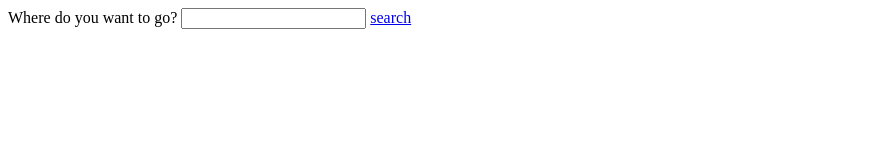
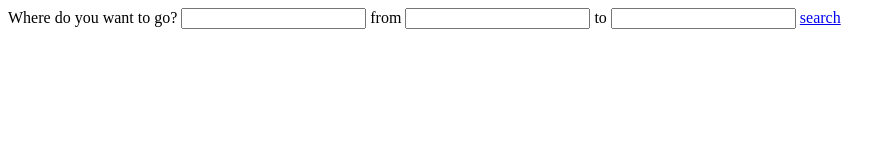
Before and after one commit to ngkaboon/ess-hack, a plain HTML site: page index.html in a window 1280 px wide. Shown: the whole page, without its empty margins (0-896 px from the left). Drawn offline with nearby package versions, Linux system fonts and the light colour scheme.

Commit message:
Added basic datepicker functionality
Signed-off-by: Poi Hierro <tpjhierro@gmail.com>

```diff
--- a/index.html
+++ b/index.html
@@ -23,7 +23,7 @@ function ajaxCall(req,resp) {
 
 function search() {
     var newUrl = "http://www.expedia.com.sg/Hotel-Search#destination=" +
-        encodeURIComponent($("#autocomplete").val());
+        encodeURIComponent($("#autocomplete").val()) + "&startDate=" + encodeURIComponent($("#startDate").val()) + "&endDate=" + encodeURIComponent($("#endDate").val());
     window.location.replace(newUrl);
 }
 
@@ -34,12 +34,37 @@ $(document).ready(function(){
             minLength:3
         });
 });
+
+$(function() {
+    $( "#startDate" ).datepicker({
+      dateFormat: "dd/mm/yy",
+      defaultDate: "+1w",
+      changeMonth: true,
+      numberOfMonths: 2,
+      onClose: function( selectedDate ) {
+        $( "#startDate" ).datepicker( "option", "minDate", selectedDate );
+      }
+    });
+    $( "#endDate" ).datepicker({
+      dateFormat: "dd/mm/yy",
+      defaultDate: "+1w",
+      changeMonth: true,
+      numberOfMonths: 2,
+      onClose: function( selectedDate ) {
+        $( "#endDate" ).datepicker( "option", "maxDate", selectedDate );
+      }
+    });
+  });
 </script>
 </head>
 
 <body>
     <label for="autocomplete">Where do you want to go? </label>
     <input id="autocomplete">
+    <label for="startDate">from</label>
+    <input type="text" id="startDate" name="from">
+    <label for="endDate">to</label>
+    <input type="text" id="endDate" name="to">
     <a href="#" id="search">search</a>
 </body>
 </html>
```
